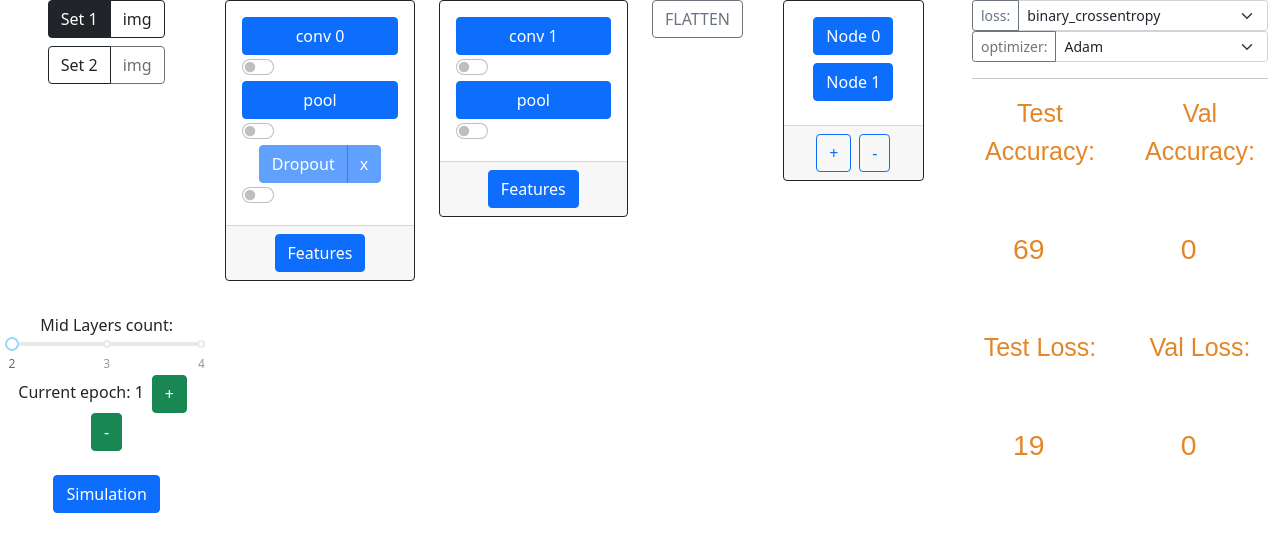
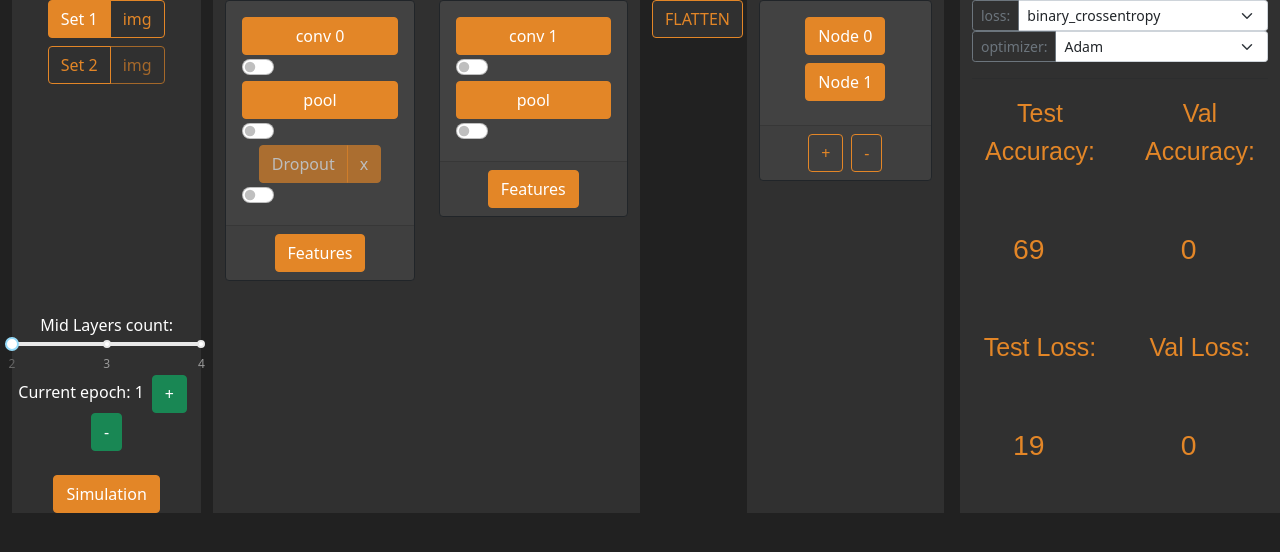
Before and after one commit to Wklej/CNNSIM, a React (Create React App) app: page / in a window 1280 px wide. Shown: the top 552 px of the page. Built offline with nearby package versions, Linux system fonts and the light colour scheme.

Commit message:
+ dark mode and orange theme

```diff
--- a/src/Layers/Fully.js
+++ b/src/Layers/Fully.js
@@ -37,15 +37,15 @@ const Fully = ({setDefautFully}) => {
 
     return (
         <div className="col">
-            <div className="card border-dark text-center" >
+            <div className="card border-dark text-center bgDarkCard" >
                 <div className="card-body">
                     <ul className="list-group">
                         { nodes() }
                     </ul>
                 </div>
                 <div className="card-footer">
-                    <button className="btn btn-outline-primary me-2" onClick={handlePlus}>+</button>
-                    <button className="btn btn-outline-primary" onClick={handleMinus}>-</button>
+                    <button className="btn btn-outline-orange me-2" onClick={handlePlus}>+</button>
+                    <button className="btn btn-outline-orange" onClick={handleMinus}>-</button>
                 </div>
             </div>
         </div>
--- a/src/Layers/Input.js
+++ b/src/Layers/Input.js
@@ -9,7 +9,7 @@ const Input = ({handleSliderChange, handleModelChange, handleImageChange, setLos
     const [toggleImageButton, setToggleImageButton] = useState(1)
 
     return (
-        <div className="col text-center position-relative">
+        <div className="col text-center text-white position-relative bgDarkLayer">
             <div>
                 <ModelSet modelID={1} handleModelChange={handleModelChange} handleImageChange={handleImageChange}
                         check={true} setLossFunc={setLossFunc} toggle={toggleImageButton} setToggle={setToggleImageButton} />
@@ -28,7 +28,7 @@ const Input = ({handleSliderChange, handleModelChange, handleImageChange, setLos
                         <button className="btn btn-success mx-2" onClick={handleMinus}>-</button>
                 </div>
                 <div>
-                    <button className='btn btn-primary' onClick={compare}>Simulation</button>
+                    <button className='btn btn-orange' onClick={compare}>Simulation</button>
                 </div>
             </div>
 
--- a/src/Modal/Components/Dropout.js
+++ b/src/Modal/Components/Dropout.js
@@ -41,9 +41,9 @@ const Dropout = ({id}) => {
     return (
         <div>
         <div className="btn-group" role="group">
-            <button className="btn btn-primary" name={'drop' + id} disabled={button_disabled} onClick={handleModalShow}>Dropout</button>
+            <button className="btn btn-orange" name={'drop' + id} disabled={button_disabled} onClick={handleModalShow}>Dropout</button>
             <ExplainModal show={showModal} handleClose={handleModalClose} type={'dropout'} />
-            <button className="btn btn-primary" aria-controls="collapseImages" disabled={button_disabled}
+            <button className="btn btn-orange" aria-controls="collapseImages" disabled={button_disabled}
                     aria-expanded={open} name={'drop' + id} id={'drop' + id} onClick={() => setOpen(!open)}>
                 x
             </button>
--- a/src/Modal/Components/Features.js
+++ b/src/Modal/Components/Features.js
@@ -100,7 +100,7 @@ const Features = ({show, handleClose, idx}) => {
                 </Tab>
             </Tabs>
             <Modal.Footer>
-                <button className="btn btn-primary" onClick={handleClose}>
+                <button className="btn btn-orange" onClick={handleClose}>
                     Close
                 </button>
             </Modal.Footer>
--- a/src/Modal/Components/FullyNode.js
+++ b/src/Modal/Components/FullyNode.js
@@ -9,7 +9,7 @@ const FullyNode = ({id}) => {
 
     return (
         <div>
-            <button className="btn btn-primary mb-2" onClick={handleNodeShow} id={id}>{"Node " + id}</button>
+            <button className="btn btn-orange mb-2" onClick={handleNodeShow} id={id}>{"Node " + id}</button>
             <LayerModal show={showNode} handleClose={handleNodeClose} body={"fully"} id={id} />
         </div>
      );
--- a/src/Modal/Components/LayerCard.js
+++ b/src/Modal/Components/LayerCard.js
@@ -52,15 +52,15 @@ const LayerCard = ({id, ifLast}) => {
 
     return (
         <div className="col">
-            <div className="card border-dark text-center" >
+            <div className="card border-dark text-center bgDarkCard" >
                 <div className="card-body">
                     <ul className="list-group">
-                        <button className="btn btn-primary" onClick={handleConvShow} id={'conv' + id}>conv {id}</button>
+                        <button className="btn btn-orange" onClick={handleConvShow} id={'conv' + id}>conv {id}</button>
                         <div className="form-check form-switch">
                             <input type="checkbox" className="form-check-input" id={'conv' + id} onChange={(e) => handleDisableConv(e)} />
                         </div>
                         <LayerModal show={showConv} handleClose={handleConvClose} body={"conv"} id={id} />
-                        <button className="btn btn-primary" onClick={handlePoolShow} id={'pool' + id}>pool</button>
+                        <button className="btn btn-orange" onClick={handlePoolShow} id={'pool' + id}>pool</button>
                         <div className="form-check form-switch">
                             <input type="checkbox" className="form-check-input" id={'pool' + id} onChange={(e) => handleDisablePool(e)} />
                         </div>
@@ -69,7 +69,7 @@ const LayerCard = ({id, ifLast}) => {
                     </ul>
                 </div>
                 <div className="card-footer">
-                    <button className="btn btn-primary" onClick={handleFeaturesShow} id={id}>Features</button>
+                    <button className="btn btn-orange" onClick={handleFeaturesShow} id={id}>Features</button>
                     <Features show={showFeatures} handleClose={handleFeaturesClose} idx={id} />
                 </div>
             </div>
--- a/src/Modal/Components/ModelSet.js
+++ b/src/Modal/Components/ModelSet.js
@@ -38,8 +38,8 @@ const ModelSet = ({modelID, handleModelChange, handleImageChange, setLossFunc, t
         <div className="btn-group" role="group">
             <input className="btn-check" type="radio" name="flexRadio" defaultChecked={modelID === 1}
                     id={modelID} onClick={(e) => update(e)} />
-            <label className="btn btn-outline-dark mb-2" htmlFor={modelID}>Set {modelID}</label>
-            <button className="btn btn-outline-dark mb-2" onClick={handleShow} disabled={toggle !== modelID}>img</button>
+            <label className="btn btn-outline-orange mb-2" htmlFor={modelID}>Set {modelID}</label>
+            <button className="btn btn-outline-orange mb-2" onClick={handleShow} disabled={toggle !== modelID}>img</button>
             <ImageModal show={show} handleClose={handleClose}
                         handleImageChange={handleImageChange} images={imgs[modelID]} />
         </div>
--- a/src/Modal/ExplainModal.js
+++ b/src/Modal/ExplainModal.js
@@ -13,7 +13,7 @@ const ExplainModal = ({show, handleClose, type}) => {
                     </Tab>
                 </Tabs>
                 <Modal.Footer>
-                    <button className="btn btn-primary" onClick={handleClose}>
+                    <button className="btn btn-orange" onClick={handleClose}>
                         Close
                     </button>
                 </Modal.Footer>
--- a/src/Modal/ImageModal.js
+++ b/src/Modal/ImageModal.js
@@ -17,7 +17,7 @@ const ImageModal = ({show, handleClose, handleImageChange, images}) => {
                     </div>
                 </Modal.Body>
                 <Modal.Footer>
-                    <button className="btn btn-primary" onClick={handleClose}>
+                    <button className="btn btn-orange" onClick={handleClose}>
                         Close
                     </button>
                 </Modal.Footer>
--- a/src/Modal/LayerModal.js
+++ b/src/Modal/LayerModal.js
@@ -28,7 +28,7 @@ const LayerModal = ({show, handleClose, body, id}) => {
                 </Tab>
             </Tabs>
             <Modal.Footer>
-                <button className="btn btn-primary" onClick={handleClose}>
+                <button className="btn btn-orange" onClick={handleClose}>
                     Close
                 </button>
             </Modal.Footer>
--- /dev/null
+++ b/src/Workflow.css
@@ -0,0 +1,66 @@
+.bgDark {
+    background-color: #212121;
+}
+
+.bgDarkLayer {
+    background-color: #303030;
+}
+
+.bgDarkCard {
+    background-color: #424242;
+}
+
+.btn-orange {
+    color: #fff;
+    background-color: rgb(227, 134, 39);
+    border-color: rgb(227, 134, 39);
+  }
+  .btn-orange:hover {
+    color: #fff;
+    background-color: rgb(197, 123, 48);
+    border-color: rgb(197, 123, 48);
+  }
+  .btn-check:focus + .btn-orange, .btn-orange:focus {
+    color: #fff;
+    background-color: rgb(197, 123, 48);
+    border-color: rgb(197, 123, 48);
+    box-shadow: 0 0 0 0.25rem rgba(197, 123, 48, 0.5);
+  }
+  .btn-check:checked + .btn-orange, .btn-check:active + .btn-orange, .btn-orange:active, .btn-orange.active, .show > .btn-orange.dropdown-toggle {
+    color: #fff;
+    background-color: rgb(197, 123, 48);
+    border-color: rgb(197, 123, 48);
+  }
+  .btn-check:checked + .btn-orange:focus, .btn-check:active + .btn-orange:focus, .btn-orange:active:focus, .btn-orange.active:focus, .show > .btn-orange.dropdown-toggle:focus {
+    box-shadow: 0 0 0 0.25rem rgba(197, 123, 48, 0.5);
+  }
+  .btn-orange:disabled, .btn-orange.disabled {
+    color: #fff;
+    background-color: rgb(227, 134, 39);
+    border-color: rgb(227, 134, 39);
+  }
+
+.btn-outline-orange {
+    color: rgb(227, 134, 39);
+    border-color: rgb(227, 134, 39);
+  }
+  .btn-outline-orange:hover {
+    color: #fff;
+    background-color: rgb(227, 134, 39);
+    border-color: rgb(227, 134, 39);
+  }
+  .btn-check:focus + .btn-outline-orange, .btn-outline-orange:focus {
+    box-shadow: 0 0 0 0.25rem rgba(227, 134, 39, 0.5);
+  }
+  .btn-check:checked + .btn-outline-orange, .btn-check:active + .btn-outline-orange, .btn-outline-orange:active, .btn-outline-orange.active, .btn-outline-orange.dropdown-toggle.show {
+    color: #fff;
+    background-color: rgb(227, 134, 39);
+    border-color: rgb(227, 134, 39);
+  }
+  .btn-check:checked + .btn-outline-orange:focus, .btn-check:active + .btn-outline-orange:focus, .btn-outline-orange:active:focus, .btn-outline-orange.active:focus, .btn-outline-orange.dropdown-toggle.show:focus {
+    box-shadow: 0 0 0 0.25rem rgba(227, 134, 39, 0.5);
+  }
+  .btn-outline-orange:disabled, .btn-outline-orange.disabled {
+    color: rgb(227, 134, 39);
+    background-color: transparent;
+  }
--- a/src/Workflow.js
+++ b/src/Workflow.js
@@ -5,6 +5,7 @@ import Fully from './Layers/Fully';
 import Features from './Modal/Components/Features'
 import ExplainModal from './Modal/ExplainModal';
 import { useState } from "react";
+import './Workflow.css'
 
 const Workflow = ({numLayers, handleSliderChange, handleImageChange, handleModelChange, lossFunc,
                     setLossFunc, setDefautFully, accuracy, loss, handlePlus, handleMinus, status, compare}) => {
@@ -21,7 +22,7 @@ const Workflow = ({numLayers, handleSliderChange, handleImageChange, handleModel
   // const handleFeaturesClose = () => setShowFeatures(false);
 
     return (
-        <div className="container-fluid min-vh-100">
+        <div className="container-fluid min-vh-100 bgDark">
           <div className="row flex-nowrap">
             <div className="col-2 d-flex justify-content-center">
               {/* LEFT PANEL */}
@@ -31,21 +32,21 @@ const Workflow = ({numLayers, handleSliderChange, handleImageChange, handleModel
             </div>
 
             {/* mid layers */}
-            <div className="col-4">
+            <div className="col-4 bgDarkLayer">
               <div className="row">
                   <MidLayer num={numLayers} />
                   {/* <button className="btn btn-primary mt-2" onClick={handleFeaturesShow} >Features</button>
                   <Features show={showFeatures} handleClose={handleFeaturesClose} numLayers={numLayers} /> */}
               </div>
             </div>
-            <div className="col-1 me-4">
-              <button className="btn btn-outline-secondary flattenButton" onClick={handleFlatShow}>{"FLATTEN"}</button>
+            <div className="col-1">
+              <button className="btn btn-outline-orange flattenButton bgDarkLayer" onClick={handleFlatShow}>{"FLATTEN"}</button>
               <ExplainModal show={showFlat} handleClose={handleFlatClose} type={"flat"} />
             </div>
-            <div className="col me-4">
+            <div className="col me-3 bgDarkLayer">
               <Fully setDefautFully={setDefautFully} />
             </div>
-            <div className="col-3">
+            <div className="col-3 bgDarkLayer">
               <Output acc={accuracy} loss={loss} lossFunc={lossFunc} />
             </div>
 
```
